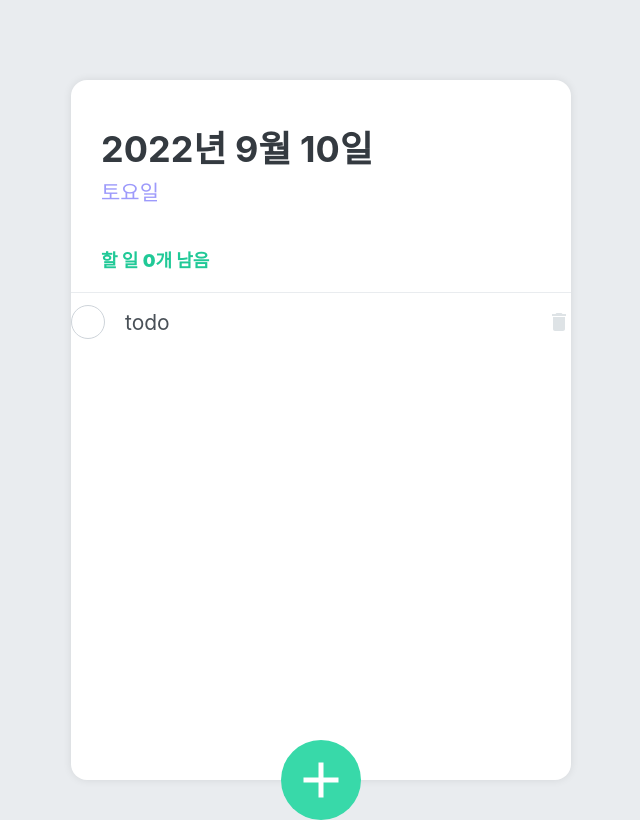
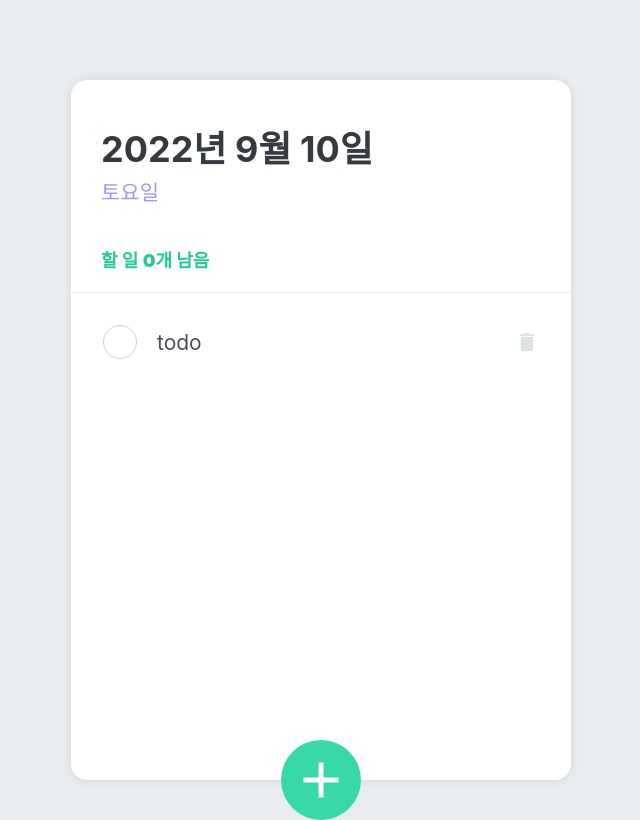
Before and after one commit to losajjang/todolist, a React (Create React App) app: page / in a window 1280 px wide. Shown: the whole page, without its empty margins (319-959 px from the left). Built offline with nearby package versions, Linux system fonts and the light colour scheme.

Commit message:
feat: todoList UI 개발

```diff
--- a/src/components/TodosList.tsx
+++ b/src/components/TodosList.tsx
@@ -1,4 +1,5 @@
 import React from 'react';
+import styled from 'styled-components';
 import TodoItem from './TodoItem';
 
 type TodoListProps = {
@@ -6,8 +7,18 @@ type TodoListProps = {
   done: boolean;
 };
 
+const TodoListBlock = styled.div`
+  flex: 1;
+  padding: 20px 32px 48px 32px;
+  overflow-y: auto;
+`;
+
 function TodosList({done, onToggle}: TodoListProps) {
-  return <TodoItem done={done} onToggle={onToggle} />;
+  return (
+    <TodoListBlock>
+      <TodoItem done={done} onToggle={onToggle} />
+    </TodoListBlock>
+  );
 }
 
 export default TodosList;
```
